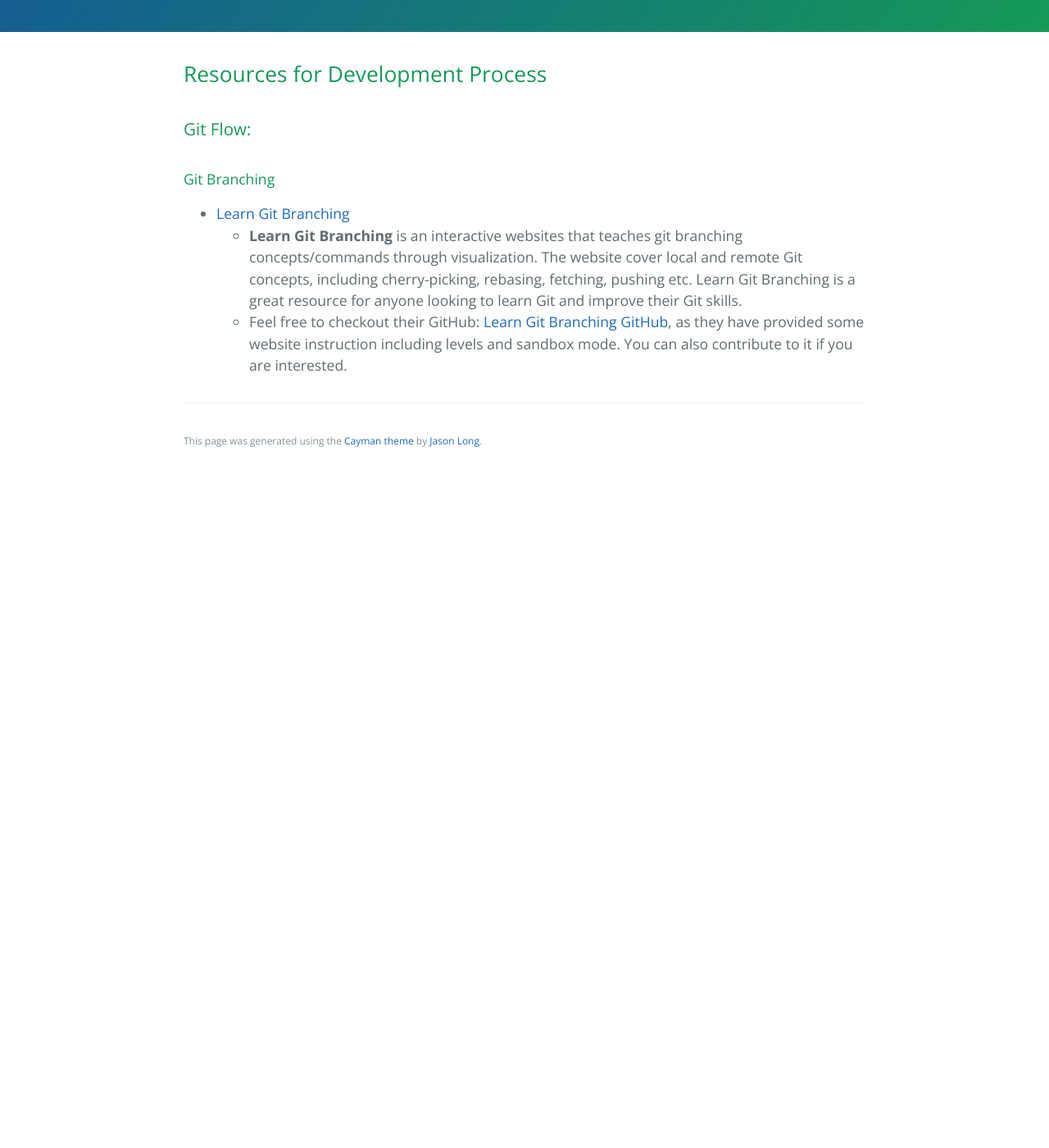
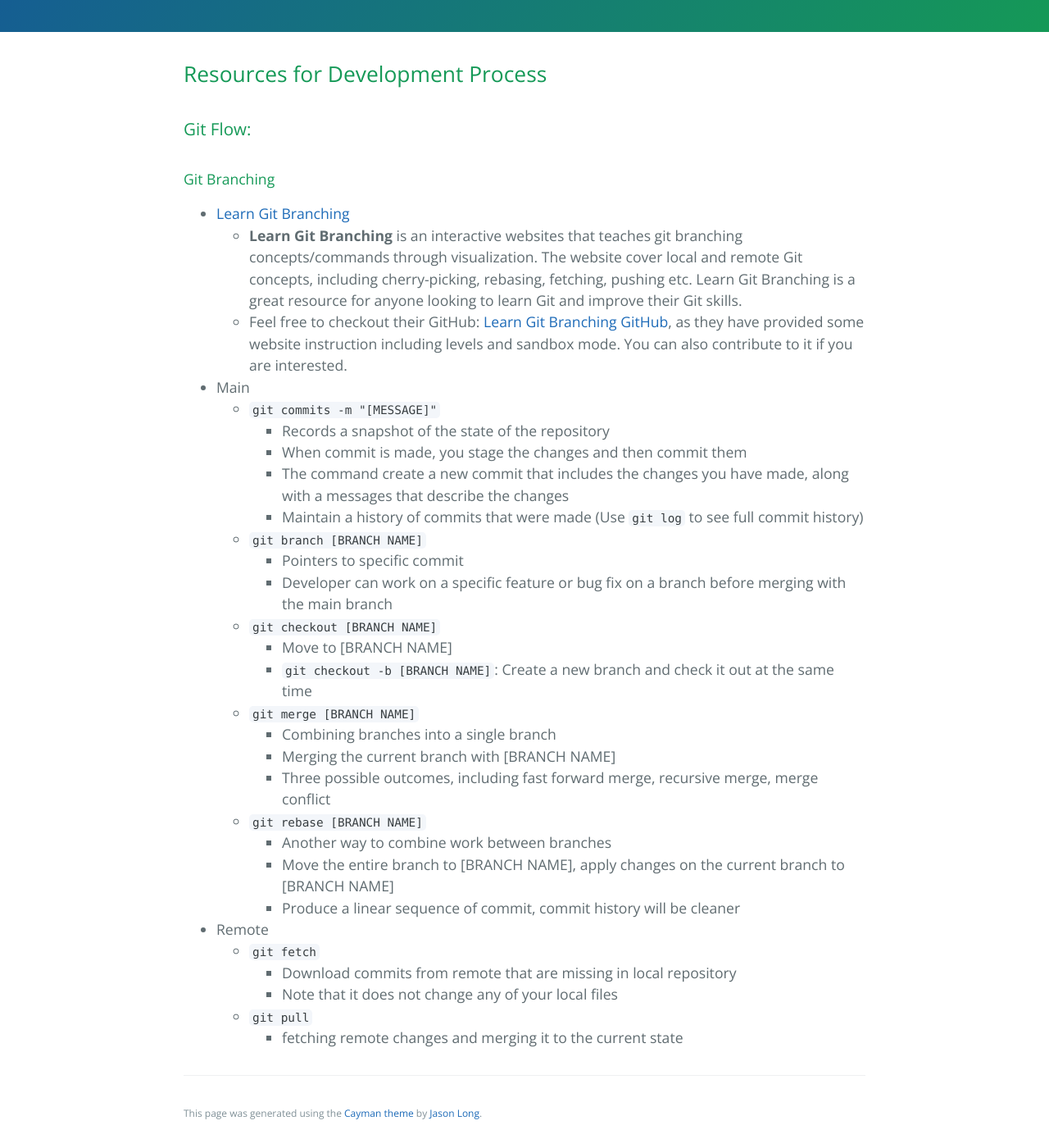
Before and after one commit to learning-software-engineering/learning-software-engineering.github.io, a Jekyll site: the page built from Topics/Development_Process.md, in a window 1280 px wide and 1400 px high, scrolled down 267 px. Shown: the whole window at 82% size. Built offline with Jekyll 4.4.1, drawn with Linux system fonts in a browser that asks for light colours; our own code applies the rules of GitHub Pages for plain Markdown files; before the commit the page ends 900 px from its top, so only the background shows below that.

Commit message:
Update Development_Process.md

````diff
--- a/Topics/Development_Process.md
+++ b/Topics/Development_Process.md
@@ -5,3 +5,30 @@
 * [Learn Git Branching](https://learngitbranching.js.org/)
   * **Learn Git Branching** is an interactive websites that teaches git branching concepts/commands through visualization. The website cover local and remote Git concepts, including cherry-picking, rebasing, fetching, pushing etc. Learn Git Branching is a great resource for anyone looking to learn Git and improve their Git skills.
   * Feel free to checkout their GitHub: [Learn Git Branching GitHub](https://github.com/pcottle/learnGitBranching), as they have provided some website instruction including levels and sandbox mode. You can also contribute to it if you are interested.
+* Main
+  * ```git commits -m "[MESSAGE]"```
+     * Records a snapshot of the state of the repository
+     * When commit is made, you stage the changes and then commit them
+     * The command create a new commit that includes the changes you have made, along with a messages that describe the changes
+     * Maintain a history of commits that were made (Use ```git log``` to see full commit history)
+  * ```git branch [BRANCH NAME]```
+     * Pointers to specific commit
+     * Developer can work on a specific feature or bug fix on a branch before merging with the main branch
+  * ```git checkout [BRANCH NAME]```
+     * Move to [BRANCH NAME]
+     * ```git checkout -b [BRANCH NAME]```: Create a new branch and check it out at the same time
+  * ```git merge [BRANCH NAME]```
+     * Combining branches into a single branch
+     * Merging the current branch with [BRANCH NAME]
+     * Three possible outcomes, including fast forward merge, recursive merge, merge conflict
+  * ```git rebase [BRANCH NAME]```
+     * Another way to combine work between branches
+     * Move the entire branch to [BRANCH NAME], apply changes on the current branch to [BRANCH NAME]
+     * Produce a linear sequence of commit, commit history will be cleaner
+
+* Remote
+  * ```git fetch```
+     * Download commits from remote that are missing in local repository
+     * Note that it does not change any of your local files
+  * ```git pull```
+     * fetching remote changes and merging it to the current state
````
